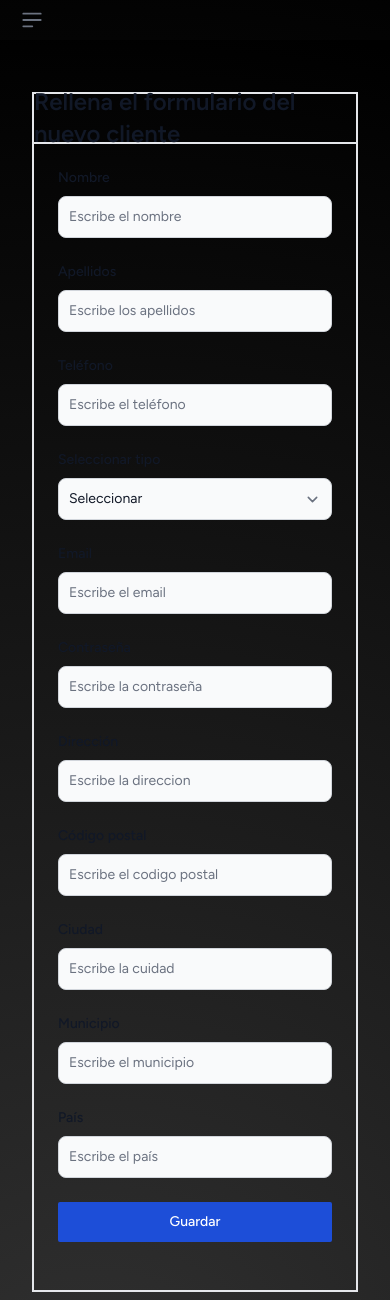
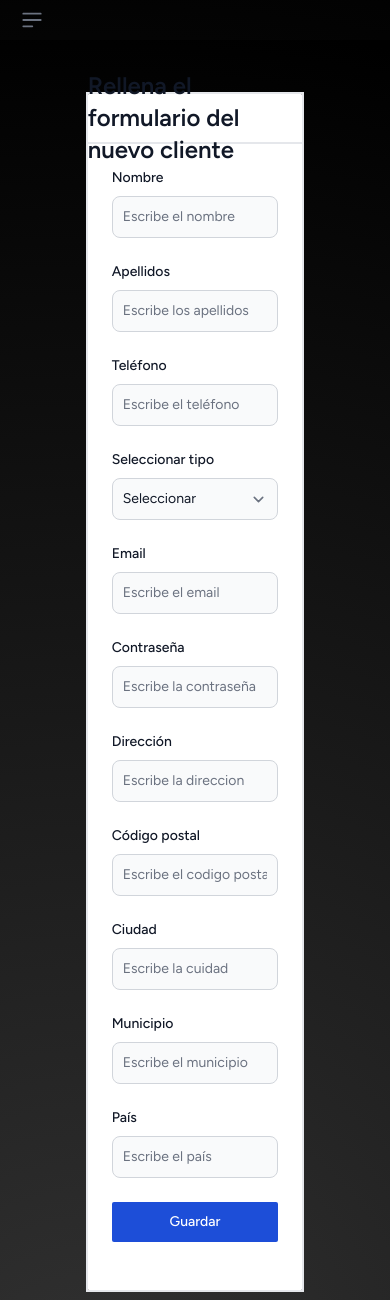
Before and after one commit to T-zemmari/market_store_api, a Laravel app: page /dashboard in a window 390 px wide, after a click on "Nuevo cliente". Shown: the part 64-1364 px from the top of the page. Run offline with Laravel 10, Linux system fonts and the light colour scheme; the visitor is signed in with stand-in values (Sample User, id 1); data that the repository does not hold is empty; style sheets or scripts are compiled from the project's sources.

Commit message:
adaptar los colores al nuevo bg

```diff
--- a/resources/views/dashboard.blade.php
+++ b/resources/views/dashboard.blade.php
@@ -154,7 +154,8 @@
         </div>
     </aside>
 
-    <div class="p-4 sm:ml-64 sm:mt-[64px] md:p-0 md:px-0" style="background: radial-gradient(circle at 24.1% 68.8%, rgb(50, 50, 50) 0%, rgb(0, 0, 0) 99.4%);">
+    <div class="p-4 sm:ml-64 sm:mt-[64px] md:p-0 md:px-0"
+        style="background: radial-gradient(circle at 24.1% 68.8%, rgb(50, 50, 50) 0%, rgb(0, 0, 0) 99.4%);">
         <div class="hidden w-full h-[85vh]  justify-center items-center" id="contenedor_spinner">
             <div role="status" class="p-4 flex justify-center items-center">
                 <svg aria-hidden="true" class="w-16 h-16 text-gray-200 animate-spin fill-blue-600"
@@ -169,11 +170,11 @@
                 <span class="sr-only">Loading...</span>
             </div>
         </div>
-        <div class="contenedor_formularios contenedor_crear_nuevo_cliente  w-full  p-4 mb-10"
-            data-info="contenedor_crear_nuevo_cliente" id="contenedor_crear_nuevo_cliente" style="display:none ">
-            <div class="w-full mt-5 flex flex-row gap-2 ">
+        <div class="contenedor_formularios contenedor_crear_nuevo_cliente w-[70%] p-4 mb-10"
+            data-info="contenedor_crear_nuevo_cliente" id="contenedor_crear_nuevo_cliente"
+            style="display:none;margin:0 auto">
+            <div class="w-full mt-5 flex flex-row gap-2 bg-[white] rounded-lg">
                 <form class="w-full flex flex-row gap-2" enctype="multipart/form-data" id="formulario_cliente">
-
                     <div class="w-[100%] h-[100%] border-2 border-gray-200 flex flex-col">
                         <div class="w-full h-[50px] border-b-2 border-gray-200 flex justify-center items-center">
                             <h2 class="text-2xl font-semibold">Rellena el formulario del nuevo cliente</h2>
@@ -296,10 +297,73 @@
                 </form>
             </div>
         </div>
-        <div class="contenedor_formularios contenedor_crear_nuevo_producto w-full  p-4 mb-10"
-            data-info="contenedor_crear_nuevo_producto" id="contenedor_crear_nuevo_producto" style="display: none">
-            <div class="w-full mt-5 flex flex-row gap-2 ">
-                <form class="w-full flex flex-row gap-2" enctype="multipart/form-data" id="formulario_producto">
+        <div class="contenedor_formularios contenedor_crear_nueva_categoria w-[70%] p-4 mb-10"
+            data-info="contenedor_crear_nueva_categoria" id="contenedor_crear_nueva_categoria" style="display: none;margin:0 auto">
+            <div class="w-full mt-5 flex flex-row gap-2 bg-[white] rounded-lg">
+                <form class="w-full flex flex-row gap-2" enctype="multipart/form-data" id="formulario_categoria">
+                    <div class="w-[100%] h-[100%] border-2 border-gray-200 flex flex-col">
+                        <div class="w-full h-[50px] border-b-2 border-gray-200 flex justify-center items-center">
+                            <h2 class="text-2xl font-semibold">Rellena el formulario nueva categoria</h2>
+                        </div>
+                        <div class="w-full p-6">
+
+                            <div class="grid gap-6 mb-6 md:grid-cols-2">
+                                <div>
+                                    <label for="name" class="block mb-2 text-sm font-medium text-gray-900">
+                                        Nombre de la categoria
+                                    </label>
+                                    <input type="text" id="name"
+                                        class="bg-gray-50 border border-gray-300 text-gray-900 text-sm rounded-lg focus:ring-blue-500 focus:border-blue-500 block w-full p-2.5"
+                                        placeholder="Escribe el nombre" />
+                                </div>
+                                <div>
+                                    <label for="parent" class="block mb-2 text-sm font-medium text-gray-900">
+                                        Nivel (PARENT)
+                                    </label>
+                                    <input type="number" id="parent"
+                                        class="bg-gray-50 border border-gray-300 text-gray-900 text-sm rounded-lg focus:ring-blue-500 focus:border-blue-500 block w-full p-2.5"
+                                        placeholder="Escibe el nivel de la categoria" />
+                                </div>
+
+                            </div>
+
+                            <div class="grid gap-6 mb-6 md:grid-cols-2">
+                                <div>
+                                    <label for="category_short_description"
+                                        class="block mb-2 text-sm font-medium text-gray-900">
+                                        Descripción corta
+                                    </label>
+                                    <textarea id="category_short_description" rows="4"
+                                        class="block p-2.5 w-full text-sm text-gray-900 bg-gray-50 rounded-lg border border-gray-300 focus:ring-blue-500 focus:border-blue-500"
+                                        placeholder="Escribe una descripción corta"></textarea>
+
+                                </div>
+                                <div>
+                                    <label for="category_description"
+                                        class="block mb-2 text-sm font-medium text-gray-900">
+                                        Descripción
+                                    </label>
+                                    <textarea id="category_description" rows="4"
+                                        class="block p-2.5 w-full text-sm text-gray-900 bg-gray-50 rounded-lg border border-gray-300 focus:ring-blue-500 focus:border-blue-500"
+                                        placeholder="Escribe la descripcion de la categoria"></textarea>
+
+                                </div>
+                            </div>
+
+                            <div class="grid gap-6 mb-6 md:grid-cols-1">
+                                <button type="button"
+                                    class="text-white bg-blue-700 hover:bg-blue-800 focus:ring-4 focus:outline-none focus:ring-blue-300 font-medium rounded-sm text-sm w-full sm:w-auto px-5 py-2.5 text-center"
+                                    onclick="fn_guardar_nueva_categoria()">Guardar</button>
+                            </div>
+                        </div>
+                    </div>
+                </form>
+            </div>
+        </div>
+        <div class="contenedor_formularios contenedor_crear_nuevo_producto p-4 mb-10"
+            data-info="contenedor_crear_nuevo_producto" id="contenedor_crear_nuevo_producto" style="display: none;margin:0 auto">
+            <div class="w-full mt-5 flex flex-row gap-2 bg-white">
+                <form class="w-full flex flex-row gap-2 md:p-2" enctype="multipart/form-data" id="formulario_producto">
                     <div class="w-[40%]  border-2 border-gray-200 flex flex-col  items-center">
                         <div class="conenedor_producto_img_prev w-[60%] h-[60%] border-2 border-gray-200 mt-5 flex justify-center items-center"
                             id="conenedor_producto_img_prev"></div>
@@ -485,72 +549,6 @@
                 </form>
             </div>
         </div>
-
-        <div class="contenedor_formularios contenedor_crear_nueva_categoria w-full  p-4 mb-10"
-            data-info="contenedor_crear_nueva_categoria" id="contenedor_crear_nueva_categoria" style="display: none">
-            <div class="w-full mt-5 flex flex-row gap-2 ">
-                <form class="w-full flex flex-row gap-2" enctype="multipart/form-data" id="formulario_categoria">
-
-                    <div class="w-[100%] h-[100%] border-2 border-gray-200 flex flex-col">
-                        <div class="w-full h-[50px] border-b-2 border-gray-200 flex justify-center items-center">
-                            <h2 class="text-2xl font-semibold">Rellena el formulario nueva categoria</h2>
-                        </div>
-                        <div class="w-full p-6">
-
-                            <div class="grid gap-6 mb-6 md:grid-cols-2">
-                                <div>
-                                    <label for="name" class="block mb-2 text-sm font-medium text-gray-900">
-                                        Nombre de la categoria
-                                    </label>
-                                    <input type="text" id="name"
-                                        class="bg-gray-50 border border-gray-300 text-gray-900 text-sm rounded-lg focus:ring-blue-500 focus:border-blue-500 block w-full p-2.5"
-                                        placeholder="Escribe el nombre" />
-                                </div>
-                                <div>
-                                    <label for="parent" class="block mb-2 text-sm font-medium text-gray-900">
-                                        Nivel (PARENT)
-                                    </label>
-                                    <input type="number" id="parent"
-                                        class="bg-gray-50 border border-gray-300 text-gray-900 text-sm rounded-lg focus:ring-blue-500 focus:border-blue-500 block w-full p-2.5"
-                                        placeholder="Escibe el nivel de la categoria" />
-                                </div>
-
-                            </div>
-
-                            <div class="grid gap-6 mb-6 md:grid-cols-2">
-                                <div>
-                                    <label for="category_short_description"
-                                        class="block mb-2 text-sm font-medium text-gray-900">
-                                        Descripción corta
-                                    </label>
-                                    <textarea id="category_short_description" rows="4"
-                                        class="block p-2.5 w-full text-sm text-gray-900 bg-gray-50 rounded-lg border border-gray-300 focus:ring-blue-500 focus:border-blue-500"
-                                        placeholder="Escribe una descripción corta"></textarea>
-
-                                </div>
-                                <div>
-                                    <label for="category_description"
-                                        class="block mb-2 text-sm font-medium text-gray-900">
-                                        Descripción
-                                    </label>
-                                    <textarea id="category_description" rows="4"
-                                        class="block p-2.5 w-full text-sm text-gray-900 bg-gray-50 rounded-lg border border-gray-300 focus:ring-blue-500 focus:border-blue-500"
-                                        placeholder="Escribe la descripcion de la categoria"></textarea>
-
-                                </div>
-                            </div>
-
-                            <div class="grid gap-6 mb-6 md:grid-cols-1">
-                                <button type="button"
-                                    class="text-white bg-blue-700 hover:bg-blue-800 focus:ring-4 focus:outline-none focus:ring-blue-300 font-medium rounded-sm text-sm w-full sm:w-auto px-5 py-2.5 text-center"
-                                    onclick="fn_guardar_nueva_categoria()">Guardar</button>
-                            </div>
-                        </div>
-                    </div>
-                </form>
-            </div>
-        </div>
-
         <div class="contenedor_formularios contenedor_generar_un_pedido w-full p-4 mb-10"
             data-info="contenedor_generar_un_pedido" id="contenedor_generar_un_pedido" style="display: none;">
             <?php $productos = [
@@ -591,7 +589,7 @@
                 ],
             ]; ?>
 
-            <div class="w-full flex justify-start items-start">
+            <div class="w-full flex justify-center items-center">
                 <?php foreach($productos as $producto): ?>
                 <div class="max-w-sm bg-white border border-gray-200 rounded-lg shadow m-2 flex flex-col items-center"
                     style="width: 18rem;">
@@ -611,7 +609,7 @@
                 <?php endforeach ?>
             </div>
 
-            <div class="w-full">
+            <div class="w-full border border-gray-600 m-2 bg-white">
 
                 <input type="hidden" id="input_hidden_user_email" value="<?= Auth::user()->email ?? '' ?>">
                 <input type="hidden" id="input_hidden_customer_id" value="">
@@ -637,26 +635,26 @@
 
                         <div id="summary" class="w-1/4 px-8 py-10">
                             <!-- Aquí se mostrará el resumen del pedido -->
-                            <h1 class="font-semibold text-2xl border-b pb-8">Pedido:</h1>
+                            <h1 class="font-semibold text-2xl border-b pb-8 text-gray-600">Pedido:</h1>
                             <div class="flex justify-between mt-10 mb-5">
-                                <span class="font-semibold text-sm uppercase">Subtotal</span>
-                                <span class="font-semibold text-sm"><span id="summary_subtotal">0</span>€</span>
+                                <span class="font-semibold text-sm uppercase text-gray-600">Subtotal</span>
+                                <span class="font-semibold text-sm text-gray-600"><span id="summary_subtotal">0</span>€</span>
                             </div>
                             <div class="flex justify-between mt-5 mb-5">
-                                <span class="font-semibold text-sm uppercase">Iva 21%</span>
-                                <span class="font-semibold text-sm"><span id="summary_iva">0</span>€</span>
+                                <span class="font-semibold text-sm uppercase text-gray-600">Iva 21%</span>
+                                <span class="font-semibold text-sm text-gray-600"><span id="summary_iva">0</span>€</span>
                             </div>
                             <div class="py-5">
                                 <label for="summary_discount"
-                                    class="font-semibold inline-block mb-3 text-sm uppercase">Descuento</label>
+                                    class="font-semibold inline-block mb-3 text-sm uppercase text-gray-600">Descuento</label>
                                 <input type="number" id="summary_discount" placeholder="Descuento"
-                                    class="p-2 text-sm w-full" readonly>
+                                    class="p-2 text-sm w-full text-gray-600" readonly>
                                 <small class="color:red">El descuento no es necesario en esta demo</small>
                             </div>
                             <button class="bg-red-500 hover:bg-red-600 px-5 py-2 text-sm text-white uppercase">Aplicar
                                 descuento</button>
                             <div class="border-t mt-8">
-                                <div class="flex font-semibold justify-between py-6 text-sm uppercase">
+                                <div class="flex font-semibold justify-between py-6 text-sm uppercase text-gray-600">
                                     <span>Total Carrito</span>
                                     <span><span id="summary_total">0</span>€</span>
                                 </div>
```
Also changed, not shown: public/assets/js/clientes.js.
